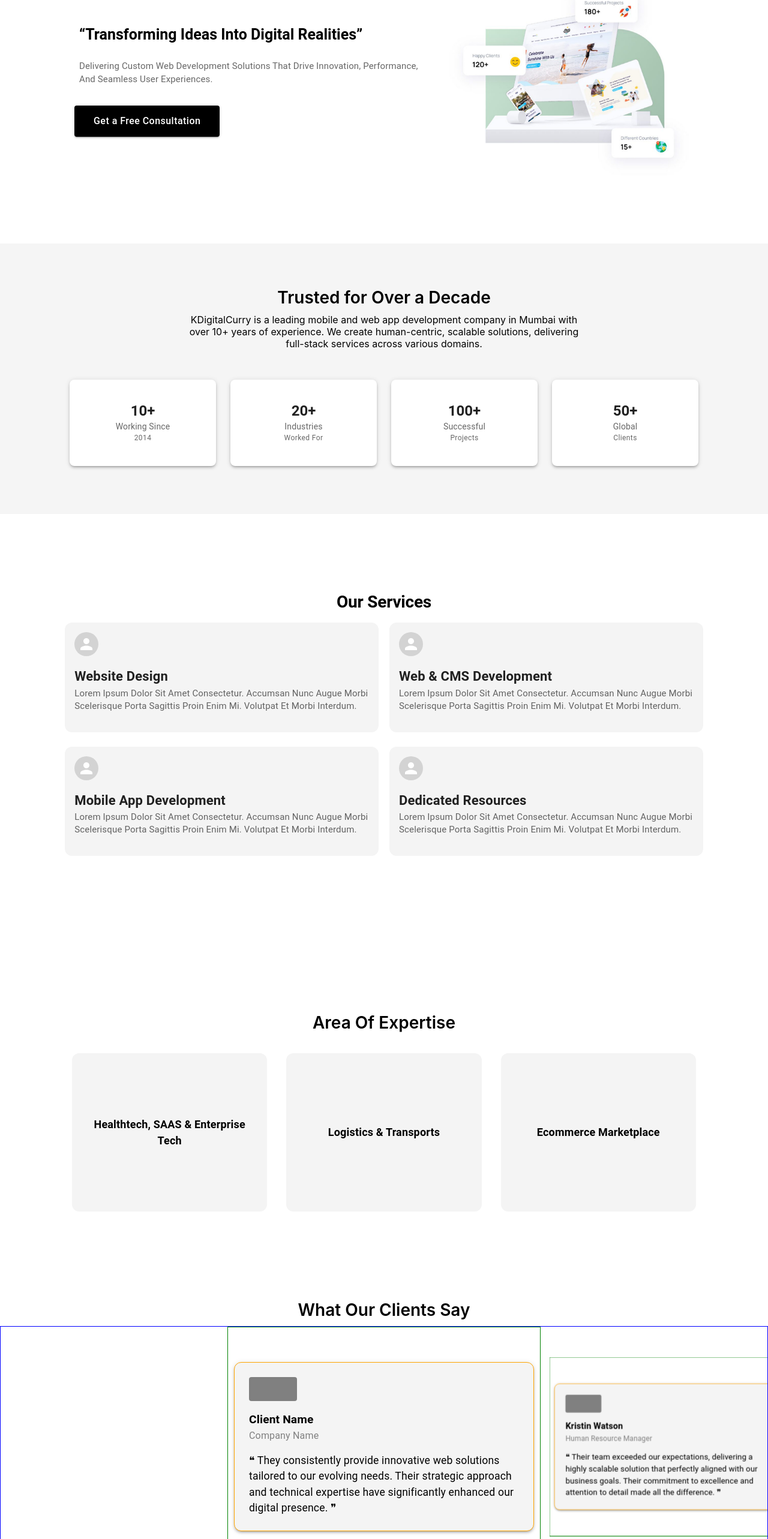
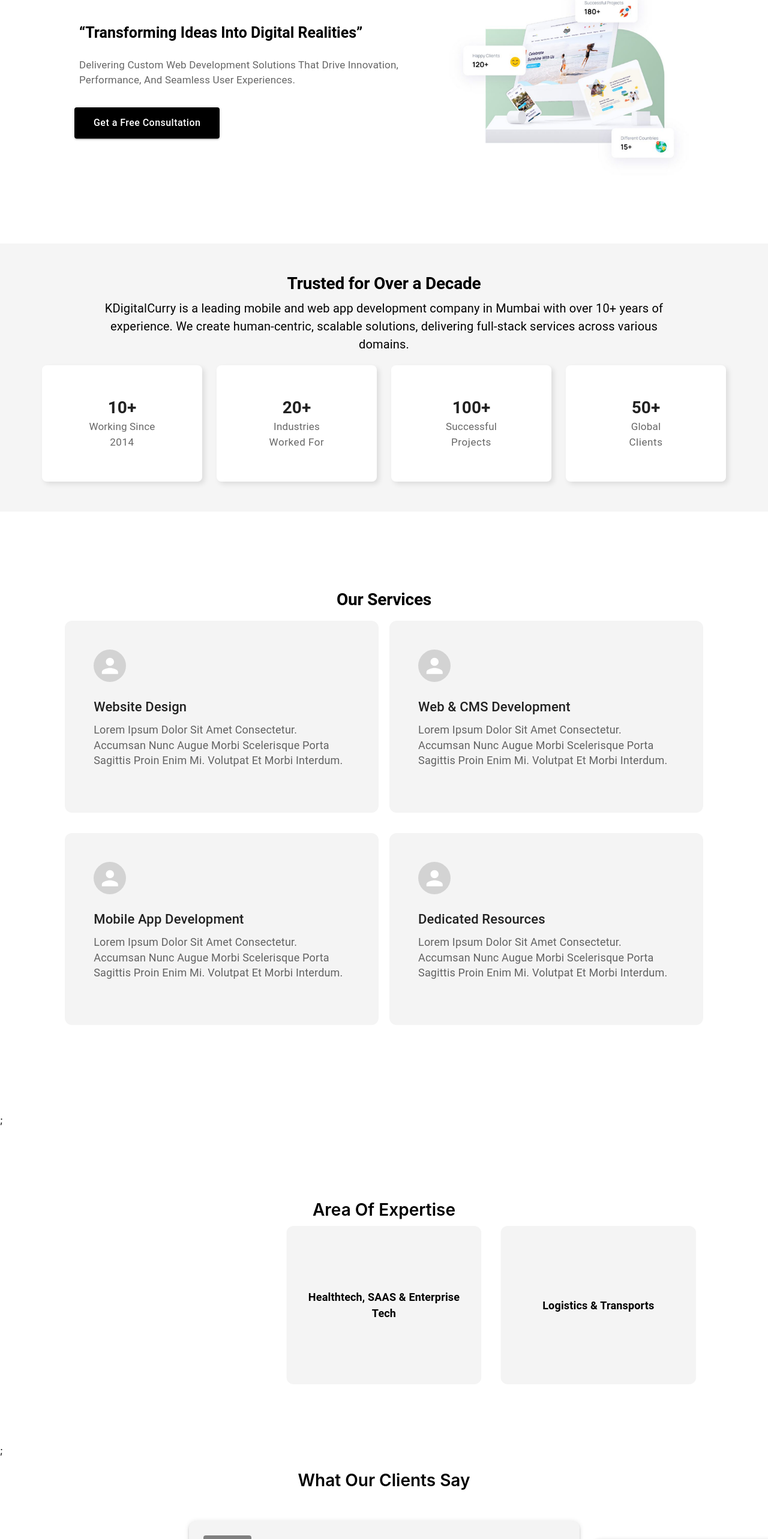
Before and after one commit to AryanAguiar/KDC-site, a React (Create React App) app: page / in a window 1280 px wide. Shown: the part 229-2795 px from the top of the page at 60% size. Built offline with nearby package versions, Linux system fonts and the light colour scheme.

Commit message:
Update Home.js

```diff
--- a/src/pages/Home.js
+++ b/src/pages/Home.js
@@ -88,7 +88,7 @@ const Home = () => {
               fontWeight="700"
               gutterBottom
               sx={{
-                fontSize: { xs: "20px", sm: "22px", md: "24px", lg: "25px" },
+                fontSize: { xs: "20px", sm: "22px", md: "24px", lg: "25px", "xl": "32px" },
                 display: "inline-block",
                 p: 1, // Padding inside the heading border
               }}
@@ -100,8 +100,9 @@ const Home = () => {
               color="textSecondary"
               mb={3}
               sx={{
-                fontSize: { xs: "12px", sm: "13px", md: "14px", lg: "15px" },
+                fontSize: { xs: "13px", sm: "14px", md: "15px", lg: "17px", "xl": "20px" },
                 display: "inline-block",
+                maxWidth: { xs: "312px", sm: "413px", md: "514px", lg: "605px", "xl": "704px" },
                 p: 1,
               }}
             >
@@ -146,74 +147,118 @@ const Home = () => {
           </Box>
         </Box>
 
+      </section>
+
+      <section
+        className="about"
+        ref={ref}
+        style={{
+          textAlign: "center",
+          padding: "50px 20px",
+          backgroundColor: "#F5F5F5",
+        }}
+      >
+        <Typography
+          variant="h2"
+          sx={{
+            fontSize: { xs: "24px", sm: "28px", md: "32px" },
+            marginBottom: "10px",
+            fontWeight: "600",
+
+          }}
+        >
+          Trusted for Over a Decade
+        </Typography>
+
+        <Typography
+          sx={{
+            maxWidth: { xs: "600px", sm: "746px", md: "946px" },
+            margin: "0 auto",
+            padding: "0 10px",
+            fontSize: { xs: "16px", sm: "18px", md: "20px" },
+          }}
+        >
+          KDigitalCurry is a leading mobile and web app development company in Mumbai
+          with over 10+ years of experience. We create human-centric, scalable
+          solutions, delivering full-stack services across various domains.
+        </Typography>
 
 
-
-      </section>
-
-      <section className='about' ref={ref} style={{ textAlign: 'center', padding: '50px 20px', backgroundColor: '#F5F5F5' }}>
-        <h2>Trusted for Over a Decade</h2>
-        <p style={{ maxWidth: '650px', margin: '0 auto' }}>
-          KDigitalCurry is a leading mobile and web app development company in Mumbai with over 10+ years of experience.
-          We create human-centric, scalable solutions, delivering full-stack services across various domains.
-        </p>
-
         {/* Flexbox Stats Section */}
-        <div
+        <Box
           style={{
-            display: 'flex',
-            flexWrap: 'wrap', // Allows wrapping on smaller screens
-            justifyContent: 'center',
-            gap: '24px', // Reduce spacing between boxes
-            marginTop: '20px', // Reduce top margin
-            padding: '30px 80px' // Reduce overall padding
+            display: "flex",
+            flexWrap: "wrap",
+            justifyContent: "center",
+            gap: "24px",
+            marginTop: "20px",
+            padding: { xs: "20px 10px", sm: "30px 15px", md: "50px 20px", lg: "60px 30px" },
           }}
         >
           {stats.map((stat, index) => (
             <Paper
               key={index}
               elevation={3}
-              style={{
-                textAlign: 'center',
-                padding: '12px', // Reduce internal padding
-                borderRadius: '8px', // Slightly smaller border radius
-                backgroundColor: 'white',
-                flex: '1 1 180px', // Reduce base size
-                maxWidth: '220px', // Reduce max width
-                minWidth: '150px', // Reduce min width
-                height: '120px', // Reduce height
-                display: 'flex',
-                flexDirection: 'column',
-                justifyContent: 'center',
-                alignItems: 'center',
+              sx={{
+                textAlign: "center",
+                padding: "12px",
+                borderRadius: "8px",
+                backgroundColor: "white",
+                flex: "1 1 180px",
+                maxWidth: { xs: "100px", sm: "200px", md: "208px", lg: "243px", 'xl': "333px" }, // Responsive width
+                minWidth: "150px",
+                height: { xs: "100px", sm: "190px", md: "150px", lg: "170px", 'xl': "227px" }, // Responsive height
+                display: "flex",
+                flexDirection: "column",
+                justifyContent: "center",
+                alignItems: "center",
+                boxShadow: "4px 4px 8px rgba(0, 0, 0, 0.1)",
               }}
             >
-              <Typography variant="h5" fontWeight="bold"> {/* Reduce font size */}
-                {inView ? <CountUp start={0} end={stat.value} duration={3} /> : 0}{stat.suffix}
+              <Typography
+                variant="h5"
+                fontWeight="bold"
+                sx={{
+                  fontSize: { xs: "19px", sm: "20px", md: "25px", lg: "28px", "xl": "32px" }, // Decrease size on smaller screens
+                }}
+              >
+                {inView ? <CountUp start={0} end={stat.value} duration={3} /> : 0}
+                {stat.suffix}
               </Typography>
-              <Typography variant="body2" color="text.secondary"> {/* Smaller text */}
+              <Typography
+                variant="body2"
+                color="text.secondary"
+                sx={{
+                  fontSize: { xs: "14px", sm: "15px", md: "16px", lg: "17px", "xl": "20px" },
+                }}
+              >
                 {stat.label}
               </Typography>
               {stat.subLabel && (
-                <Typography variant="caption" color="text.secondary"> {/* Even smaller subLabel */}
+                <Typography
+                  variant="caption"
+                  color="text.secondary"
+                  sx={{
+                    fontSize: { xs: "14px", sm: "15px", md: "16px", lg: "17px", "xl": "20px" },
+                  }}
+                >
                   {stat.subLabel}
                 </Typography>
               )}
             </Paper>
           ))}
-        </div>
-
+        </Box>
       </section>
 
-      <section className='our-services'>
-        <div className='services'>
+      <section className="our-services">
+        <div className="services">
           <Typography
             variant="h2"
             sx={{
-              fontSize: { xs: "22px", sm: "26px", md: "32px" }, // Smaller on mobile
+              fontSize: { xs: "22px", sm: "26px", md: "32px" }, // Responsive font size
               fontWeight: "bold",
               textAlign: "center",
-              mb: 3
+              mb: 3,
             }}
           >
             Our Services
@@ -225,10 +270,12 @@ const Home = () => {
               flexWrap: "wrap",
               rowGap: 3, // Keeps vertical spacing consistent
               justifyContent: "center",
-              p: { xs: .1, sm: 1, md: 1 }
+              p: { xs: 0.1, sm: 1, md: 1 },
             }}
           >
-            {services.map((service, index) => (
+            {services.map((service, index) => {
+
+              return (
                 <Box
                   key={index}
                   sx={{
@@ -236,7 +283,8 @@ const Home = () => {
                     minWidth: "300px",
                     display: "flex",
                     justifyContent: "center",
-                  mx: "9px" // Adds more space between cards
+                    mx: "9px", // Adds more space between cards
+                    mb: { xs: "8px", sm: "10px", md: "16px", lg: "10px" }, // Adds vertical spaci
                   }}
                 >
                   <Card
@@ -244,23 +292,30 @@ const Home = () => {
                       bgcolor: "#F4F4F4",
                       borderRadius: 3,
                       boxShadow: 0,
-                    width: "100%",
-                    p: { xs: 1, sm: 1, md: 1 }
+                      width: { xs: "250px", sm: "300px", md: "470px", lg: "500px", "xl": "698px" },
+                      height: { xs: "178px", sm: "240px", md: "228px", lg: "240px", "xl": "230px" },
+                      p: { xs: 1, sm: 3, md: 3, lg: 5 }
                     }}
                   >
                     <CardContent
                       sx={{
-                      p: { xs: 1, sm: 1, md: 1 } // Smaller padding on small screens
+                        p: { xs: 1, sm: 1, md: 1 }, // Smaller padding on small screens
                       }}
                     >
-                    <Avatar sx={{ bgcolor: "#D3D3D3", width: 40, height: 40, mb: 2 }} />
+                      <Avatar sx={{
+                        bgcolor: "#D3D3D3",
+                        width: { xs: 40, sm: 48, md: 50, lg: 54, "xl": "64" }, // Decrease width on smaller screens
+                        height: { xs: 40, sm: 48, md: 50, lg: 54, "xl": "64" }, // Decrease height on smaller screens
+                        mb: { xs: 1, sm: 2, md: 3 }, // Adjust margin for better spacing
+                      }} />
 
                       {/* Service Title */}
                       <Typography
                         variant="h6"
-                      fontWeight="bold"
+                        fontWeight="500"
                         sx={{
-                        fontSize: { xs: "14px", sm: "18px", md: "22px" } // Responsive font size
+                          fontSize: { xs: "14px", sm: "18px", md: "21px", lg: "22px", "xl": "24px" }, // Responsive font size
+                          marginBottom: "8px"
                         }}
                       >
                         {service.title}
@@ -271,42 +326,44 @@ const Home = () => {
                         variant="body2"
                         color="textSecondary"
                         sx={{
-                        fontSize: { xs: "10px", sm: "12px", md: "15px" } // Smaller font on mobile
+                          fontSize: { xs: "10px", sm: "14px", md: "16px", lg: "18px", "xl": "20px" }, // Smaller font on mobile
                         }}
                       >
                         {service.description}
                       </Typography>
                     </CardContent>
-
                   </Card>
                 </Box>
-            ))}
+              );
+            })}
           </Box>
         </div>
-      </section>
+      </section>;
 
-      <section className='area-of-expertise'>
-        <div className='areaofexp'>
+      <section className="area-of-expertise">
+        <div className="areaofexp">
           <h2>Area Of Expertise</h2>
-
           <Box
             sx={{
               px: { xs: 7, sm: 9, md: 12, lg: 15 },
               py: 3,
               maxWidth: { xs: "100%", sm: "95%", md: "95%", lg: "90%" },
               mx: "auto",
+              padding: "0px"
             }}
           >
             <Swiper
-              spaceBetween={32} // Reduce space for compact layout
-              slidesPerView={3} // Default for larger screens
+              spaceBetween={32}
+              slidesPerView={3}
               breakpoints={{
-                320: { slidesPerView: 1 }, // 1 item per row on small screens
-                600: { slidesPerView: 1.5 }, // Slightly increase size on tablets
-                768: { slidesPerView: 2 }, // 2 items per row on medium screens
-                1024: { slidesPerView: 2.5 }, // 2.5 items per row on large screens
-                1280: { slidesPerView: 3 }, // 3 items per row on extra-large screens
+                320: { slidesPerView: 1, centeredSlides: true, pagination: { clickable: true } },
+                600: { slidesPerView: 1.5, centeredSlides: true, pagination: { clickable: true } },
+                768: { slidesPerView: 2, centeredSlides: true, pagination: { clickable: true }  },
+                1024: { slidesPerView: 2.5, centeredSlides: true },
+                1280: { slidesPerView: 3, centeredSlides: true },
               }}
+              pagination={window.innerWidth <= 1024 ? { clickable: true } : false}
+              modules={[Pagination]}
             >
               {areaOfExp.map((service, index) => (
                 <SwiperSlide key={index}>
@@ -314,8 +371,8 @@ const Home = () => {
                     sx={{
                       bgcolor: "#F4F4F4",
                       borderRadius: 3,
-                      p: { xs: 2, sm: 3, md: 4 }, // Reduce padding on smaller screens
-                      minHeight: { xs: "220px", sm: "240px", md: "200px" }, // Adjust height dynamically
+                      p: { xs: 2, sm: 3, md: 4 },
+                      minHeight: { xs: "220px", sm: "240px", md: "200px" },
                       display: "flex",
                       justifyContent: "center",
                       alignItems: "center",
@@ -325,7 +382,7 @@ const Home = () => {
                     <Typography
                       variant="body1"
                       fontWeight="bold"
-                      sx={{ fontSize: { xs: "14px", sm: "16px", md: "18px" } }} // Responsive font size
+                      sx={{ fontSize: { xs: "14px", sm: "16px", md: "18px" } }}
                     >
                       {service.title}
                     </Typography>
@@ -336,35 +393,32 @@ const Home = () => {
           </Box>
 
         </div>
-      </section>
+      </section>;
 
       <section className='caseStudies'>
 
       </section>
 
-      <section className='testimonials'>
-        <div className='what-our-clients-say'>
+      <section className="testimonials">
+        <div className="what-our-clients-say">
           <h2>What Our Clients Say</h2>
 
-          <div className='boarder'>
-
-
+          <div className="boarder">
             <Box
               sx={{
                 width: "100%",
-                maxWidth: "1400px", // Prevents excessive stretching
-                mx: "auto", // Centers the container
+                maxWidth: "1900px",
+                mx: "auto",
                 overflow: "hidden",
                 display: "flex",
                 justifyContent: "center",
-                height: "500px", // Increase this value as needed
+                height: "500px",
               }}
             >
               <Swiper
                 style={{
                   width: "100%",
-                  height: "400px", // Increase this value as needed
-                  border: "1px solid blue",
+                  height: "400px",
                   display: "flex",
                   justifyContent: "center",
                   alignItems: "center",
@@ -373,35 +427,35 @@ const Home = () => {
                 grabCursor={true}
                 centeredSlides={true}
                 slidesPerView={"auto"}
-                spaceBetween={window.innerWidth < 768 ? 10 : 20}
+                spaceBetween={window.innerWidth < 768 ? 5 : 10}
                 coverflowEffect={{
                   rotate: 0,
-                  stretch: 10,
-                  depth: 150,
+                  stretch: 5,
+                  depth: 120,
                   modifier: 1,
-                  scale: 0.85,
+                  scale: 0.9,
                   slideShadows: false,
                 }}
-                modules={[EffectCoverflow]}
+                pagination={window.innerWidth <= 1024 ? { clickable: true } : false}
+                modules={[EffectCoverflow, Pagination]}
               >
                 {testimonials.map((testimonial, index) => (
                   <SwiperSlide
                     key={index}
                     style={{
                       width: "100%",
-                      maxWidth: "500px",
+                      maxWidth: "670px",
                       height: "auto",
-                      margin: "auto",
-                      border: "1px solid green",
                       display: "flex",
                       justifyContent: "center",
                       alignItems: "center",
-                      padding: "10px",
+                      padding: "1px",
                     }}
                   >
                     <Box
                       sx={{
-                        width: "100%",
+                        width: { xs: "92%", sm: "88%", md: "87%", lg: "90%", xl: "670px" },
+                        height: { xs: "240px", sm: "250px", md: "260px", lg: "270px" },
                         bgcolor: "#F4F4F4",
                         display: "flex",
                         flexDirection: "column",
@@ -410,8 +464,8 @@ const Home = () => {
                         borderRadius: 3,
                         boxShadow: 3,
                         textAlign: "left",
-                        border: "1px solid orange",
-                        p: { xs: 2, md: 3 },
+                        p: { xs: 1.5, sm: 2, md: 3 },
+                        mx: { xs: 1, sm: 2, md: 1 },
                       }}
                     >
                       <Box
@@ -420,14 +474,15 @@ const Home = () => {
                           height: "40px",
                           bgcolor: "gray",
                           borderRadius: 1,
-                          mb: 2,
+                          mb: 1.5,
                         }}
                       />
                       <Typography
                         variant="h6"
                         fontWeight="bold"
                         sx={{
-                          fontSize: { xs: "1rem", md: "1.2rem" },
+                          fontSize: { xs: "1rem", sm: "1.1rem", md: "1.2rem" },
+                          mb: 0.5,
                         }}
                       >
                         {testimonial.name}
@@ -436,16 +491,18 @@ const Home = () => {
                         variant="body2"
                         color="gray"
                         sx={{
-                          fontSize: { xs: "0.8rem", md: "1rem" },
+                          fontSize: { xs: "0.8rem", sm: "0.9rem", md: "1rem" },
+                          mb: 0.5,
                         }}
                       >
                         {testimonial.position}
                       </Typography>
                       <Typography
                         variant="body1"
-                        mt={2}
+                        mt={1.5}
                         sx={{
-                          fontSize: { xs: "0.9rem", md: "1.1rem" },
+                          fontSize: { xs: "0.9rem", sm: "1rem", md: "1.1rem" },
+                          lineHeight: { xs: "1.3", sm: "1.5", md: "1.6" },
                         }}
                       >
                         {testimonial.feedback}
@@ -455,10 +512,9 @@ const Home = () => {
                 ))}
               </Swiper>
             </Box>
-
           </div>
         </div>
-      </section>
+      </section>;
 
     </>
   );
```
Lines whose indentation alone changed are shown as unchanged.
